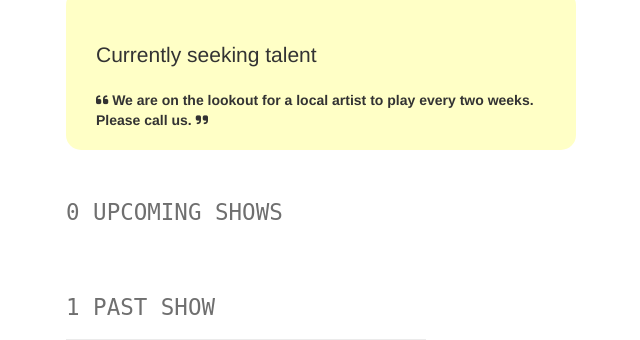
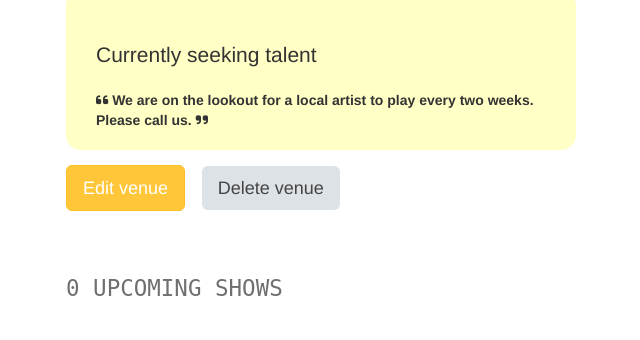
Before and after one commit to danrneal/fyyur, a Flask app: page /venues/1 in a window 1280 px wide. Shown: the part 381-721 px from the top of the page, without its empty margins (4-644 px from the left). Run offline with Flask 2, Linux system fonts and the light colour scheme; some libraries are stand-ins or nearby versions.

Commit message:
feat: Add enpoint to delete a venue from the db

```diff
--- a/app.py
+++ b/app.py
@@ -514,16 +514,41 @@
     return render_template('pages/home.html')
 
 
+#  Delete Venue
+#  ----------------------------------------------------------------
+
 @app.route('/venues/<venue_id>', methods=['DELETE'])
 def delete_venue(venue_id):
-    # TODO: Complete this endpoint for taking a venue_id, and using
-    #       SQLAlchemy ORM to delete a record. Handle cases where the session
-    #       commit could fail.
+    """Route handler to delete a venue from the db
 
-    # BONUS CHALLENGE: Implement a button to delete a Venue on a Venue Page,
-    # have it so that clicking that button delete it from the db then redirect
-    # the user to the homepage
-    return None
+    Args:
+        venue_id: A str representing the id of the venue to delete
+
+    Returns:
+        A redirect to the homepage
+    """
+
+    error = False
+
+    try:
+        venue = Venue.query.get(venue_id)
+        db.session.delete(venue)
+        db.session.commit()
+        name = venue.name
+    except Exception:  # pylint: disable=broad-except
+        error = True
+        db.session.rollback()
+        print(sys.exc_info())
+    finally:
+        db.session.close()
+
+    if error:
+        flash(f'Venue {name} was unable to be deleted!', 'error')
+        abort(500)
+
+    flash(f'Venue {name} was successfully deleted!')
+    return redirect(url_for('index'))
+
 
 #  Artists
 #  ----------------------------------------------------------------
--- a/templates/pages/show_venue.html
+++ b/templates/pages/show_venue.html
@@ -41,6 +41,12 @@
 			<i class="fas fa-moon"></i> Not currently seeking talent
 		</p>
 		{% endif %}
+		<h3>
+			<a href="/venues/{{ venue.id }}/edit"><button class="btn btn-primary btn-lg">Edit venue</button></a>
+			<form action="/venues/{{ venue.id }}" method="DELETE" style="display: inline;">
+				<button class="btn btn-default btn-lg">Delete venue</button>
+			</form>
+		</h3>
 	</div>
 	<div class="col-sm-6">
 		<img src="{{ venue.image_link }}" alt="Venue Image" />
```
